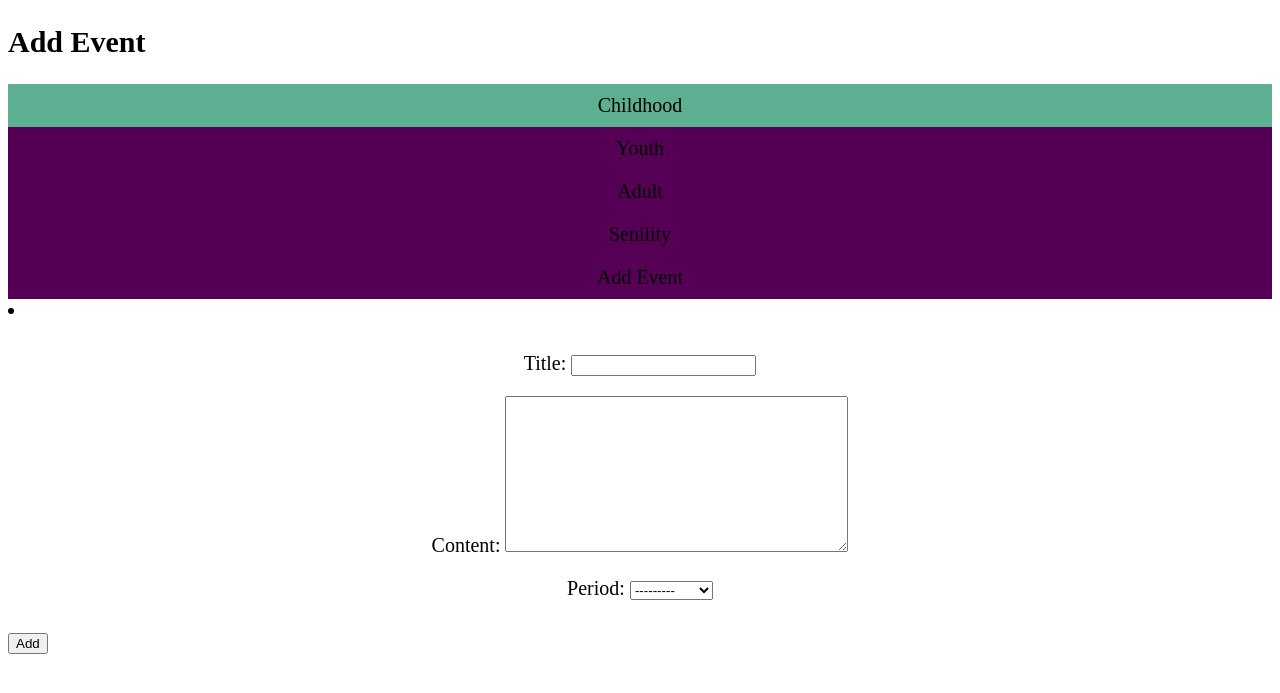
After one commit to baidakolga/site2, a Django app: page /events/ in a window 1280 px wide. The commit adds this page. Shown: the top 693 px of the page. Run offline with Django 3.2, Linux system fonts and the light colour scheme; data comes from the database, SQL or seed files in the repository; both versions use the stored data as it was after the commit.

Commit message:
Added input form 'Add Event'

```diff
--- /dev/null
+++ b/site2/life/forms.py
@@ -0,0 +1,7 @@
+from django.forms import  ModelForm
+from .models import Events
+
+class EventForm(ModelForm):
+    class Meta:
+        model = Events
+        fields = ('title', 'content', 'period')
--- /dev/null
+++ b/site2/life/templates/life/add_event.html
@@ -0,0 +1,13 @@
+{% extends 'life/common.html' %}
+
+{% block header %}
+    <h2>Add Event</h2>
+{% endblock %}
+
+{% block content %}
+    <form action="" method="post">
+        {% csrf_token %}
+        <li><a> {{ form.as_p }}</a></li>
+        <input type="submit" value="Add">
+    </form>
+{% endblock %}
--- a/site2/life/templates/life/common.html
+++ b/site2/life/templates/life/common.html
@@ -12,7 +12,7 @@
             margin: 0;
             padding: 0;
             overflow: hidden;
-            background-color: #255;
+            background-color: #505;
             position: -webkit-sticky; /* Safari */
             position: -sticky;
             top: 0;
@@ -24,18 +24,18 @@
 
         li a {
             display: block;
-            color: yellow;
+            color: black;
             text-align: center;
             padding: 10px 10px;
             text-decoration: none;
         }
 
         li a:hover {
-            background-color: #370;
+            background-color: #598;
         }
 
         .active {
-            background-color: #5CAF80;
+            background-color: #5CAF90;
         }
     </style>
 </head>
@@ -52,6 +52,8 @@
     <li><a href="/youth">Youth</a></li>
     <li><a href="/adult">Adult</a></li>
     <li><a href="/senility">Senility</a></li>
+    <li><a href="/add_event">Add Event</a></li>
+
 </ul>
 {% block content %}
 
--- a/site2/life/templates/life/youth.html
+++ b/site2/life/templates/life/youth.html
@@ -10,4 +10,6 @@
         <p>{{ new.content }}</p>
         <br>
     {% endfor %}
+
+
 {% endblock %}
--- /dev/null
+++ b/site2/life/urls.py
@@ -0,0 +1,11 @@
+from django.urls import path
+from .views import childhood, youth, senility, adult, add_event
+
+urlpatterns = [
+    path('', childhood),
+    path('youth/', youth),
+    path('adult/', adult),
+    path('senility/', senility),
+    path('add_event/', add_event),
+    path('events/',add_event),
+    ]
--- a/site2/life/views.py
+++ b/site2/life/views.py
@@ -1,5 +1,9 @@
-from django.shortcuts import render, HttpResponse
+from django.shortcuts import render, HttpResponse, redirect
+#from django.http import JsonResponse
 from .models import Events
+#from .serializers import EventsJson
+from .forms import EventForm
+
 import time
 
 
@@ -15,6 +19,25 @@ def youth(request):
 def adult(request):
     data = Events.objects.filter(period__name='Adult')
     return render(request, 'life/adult.html', {"data": data})
+
 def senility(request):
     data = Events.objects.filter(period__name='Senility')
     return render(request, 'life/senility.html', {"data": data})
+
+
+
+
+def add_event(request):
+    if request.method == 'POST':
+        form = EventForm(request.POST)
+        if form.is_valid():
+            form.save()
+        return redirect('/events/')
+    return render(request, 'life/add_event.html', {'form': EventForm()})
+
+
+
+#def my_api(request):
+   # data_from_db = Events.objects.all()
+    #some_data =  EventsJson(data_from_db, many = True)
+   # return JsonResponse(some_data.data, safe = False)
--- a/site2/site2/settings.py
+++ b/site2/site2/settings.py
@@ -38,6 +38,8 @@ INSTALLED_APPS = [
     'django.contrib.messages',
     'django.contrib.staticfiles',
     'life.apps.LifeConfig',
+    #'rest_framework',
+
 ]
 
 MIDDLEWARE = [
--- a/site2/site2/urls.py
+++ b/site2/site2/urls.py
@@ -15,14 +15,13 @@ Including another URLconf
 """
 
 from django.contrib import admin
-from django.urls import path
-from life.views import childhood, youth, adult, senility
+from django.urls import path, include
+
 
 urlpatterns = [
     path('admin/', admin.site.urls),
-    path('', childhood),
-    path('youth/', youth),
-    path('adult/', adult),
-    path('senility/', senility)
+    path('', include('life.urls')),
+    #path('myapi/', my_api),
+    #path('news/', news),
 
 ]
```
Also changed, not shown: site2/life/serializers.py (added, +8 -0 lines), site2/db.sqlite3.
